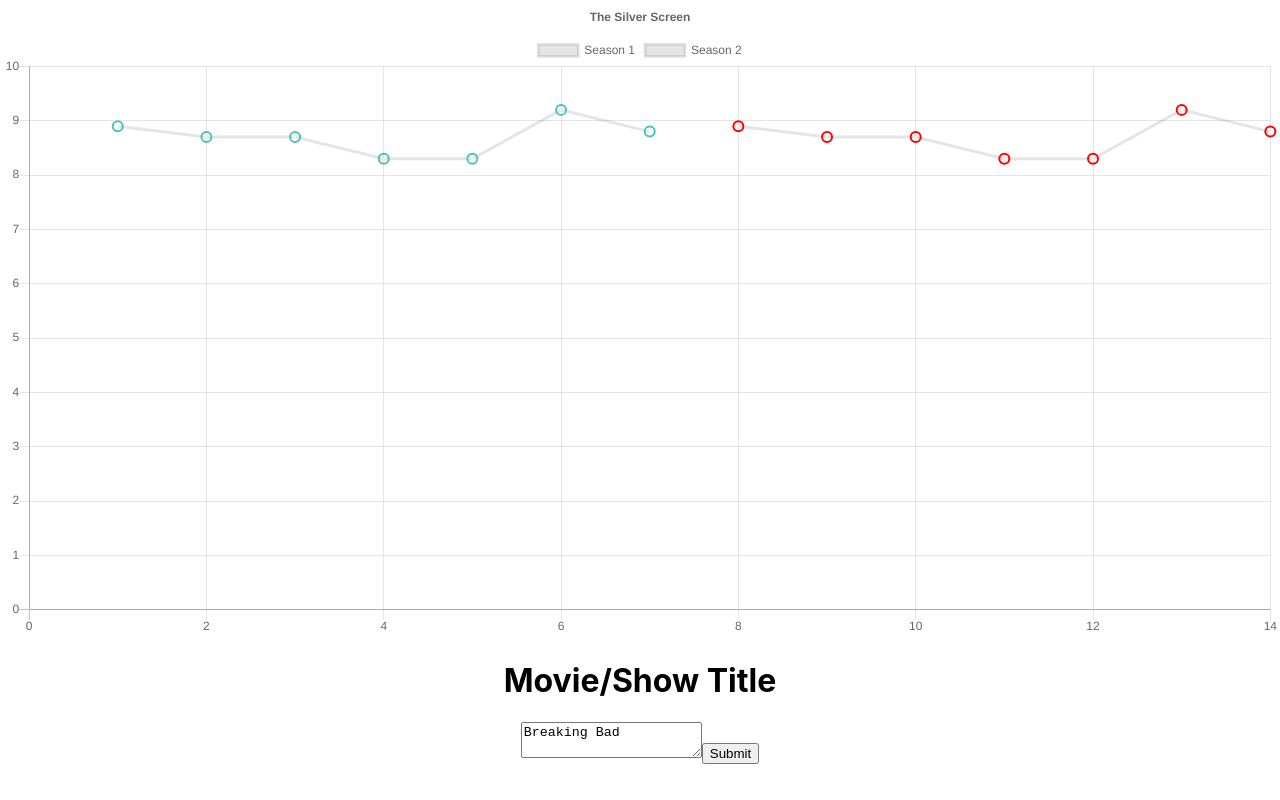
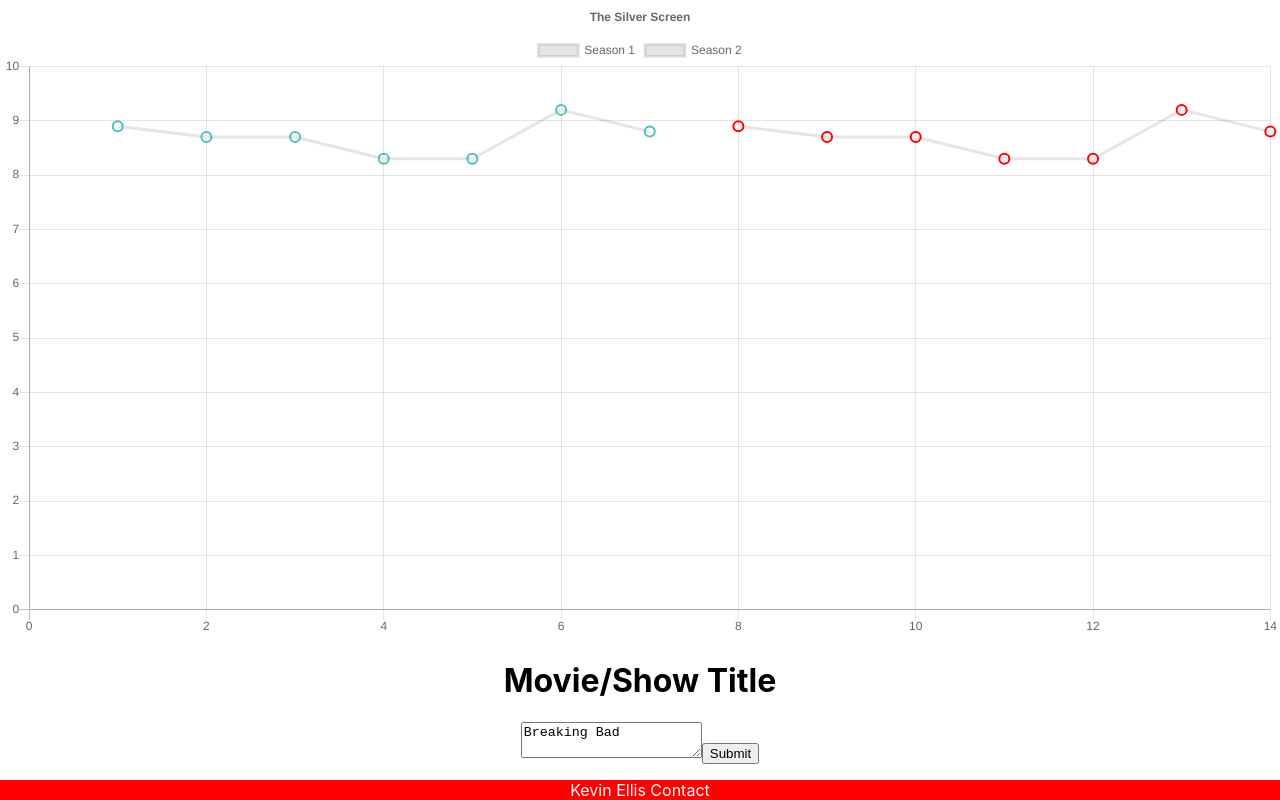
Before and after one commit to kevellis124/silverscreen, a React (Create React App) app: page / in a window 1280 px wide. Shown: the top 800 px of the page. Built offline with nearby package versions, Linux system fonts and the light colour scheme.

Commit message:
Add a footer

```diff
--- a/src/App.js
+++ b/src/App.js
@@ -1,6 +1,7 @@
 import React, { Component } from 'react';
 import logo from './logo.svg';
 import GraphViewContainer from './Components/GraphViewContainer'
+import Footer from './Components/Footer'
 import './App.css';
 
 class App extends Component {
@@ -8,6 +9,7 @@ class App extends Component {
     return (
       <div className="App">
         <GraphViewContainer></GraphViewContainer>
+        <Footer></Footer>
       </div>
     );
   }
--- /dev/null
+++ b/src/Components/Footer.js
@@ -0,0 +1,15 @@
+import React, { Component } from 'react';
+
+
+class Footer extends Component {
+    render () {
+        return (
+            <div class="footer">
+                <span> Kevin Ellis </span>
+                <span>Contact</span>
+            </div>
+        )
+    }
+}
+
+export default Footer;
--- a/src/index.css
+++ b/src/index.css
@@ -12,3 +12,13 @@ code {
   font-family: source-code-pro, Menlo, Monaco, Consolas, "Courier New",
     monospace;
 }
+
+.footer {
+  position: fixed;
+  left: 0;
+  bottom: 0;
+  width: 100%;
+  background-color: red;
+  color: white;
+  text-align: center;
+}
```
Also changed, not shown: src/DataParsing/datasetAggregator.js (+3 -7 lines).
